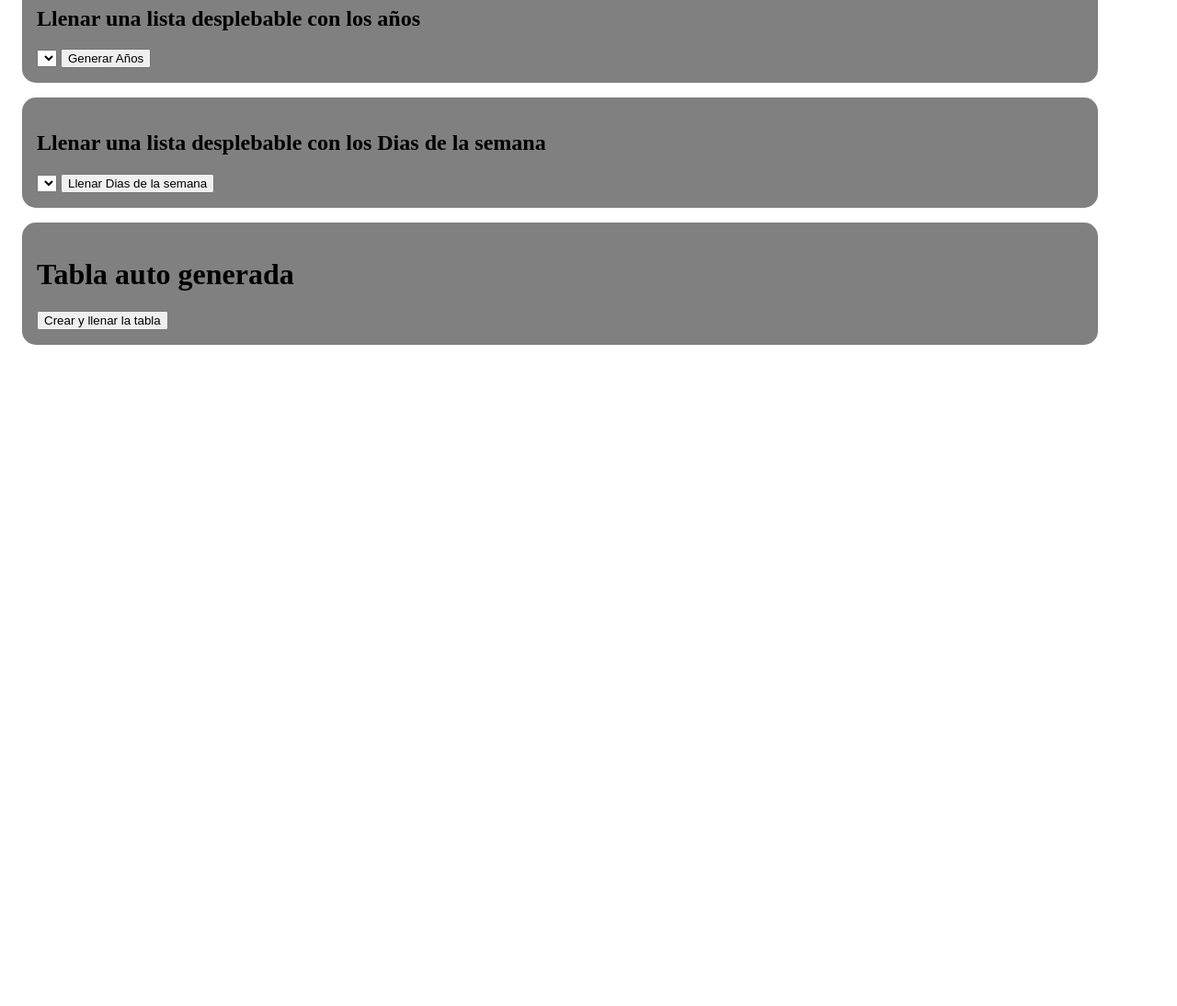
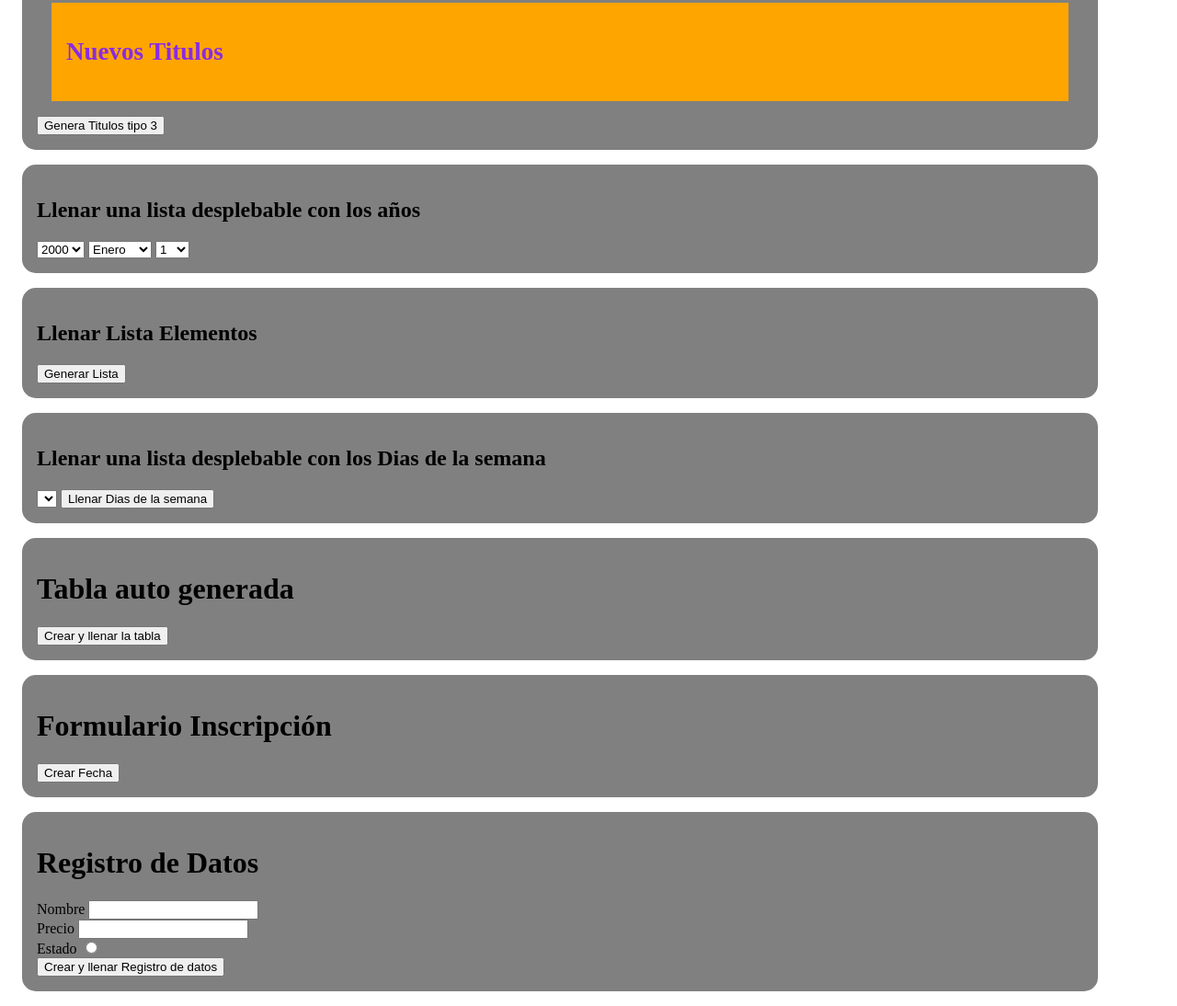
Before and after one commit to bermoz/ejercicio13_javascript1, a plain HTML site: page index.html in a window 1280 px wide. Shown: the part 1067-2161 px from the top of the page at 92% size. Before the commit the page ends 1458 px from the top, so only its background shows below. Drawn offline with Linux system fonts and the light colour scheme.

Commit message:
Actualización 03/05/2021

```diff
--- a/appdemo.js
+++ b/appdemo.js
@@ -26,6 +26,7 @@ function changeEstilo(newEstilo) {
   var elem = document.getElementById("para3");
   //  console.log(newEstilo)
   elem.className = newEstilo;
+  console.log(elem.getElementsByClassName());
 }
 
 function changeTexto(newTexto) {
@@ -58,10 +59,51 @@ function changeTexto(newTexto) {
      texto.appendChild(p1);
      }
 
+function llenarparrafos2(){
+  var p0 = "Elemento ";
+
+     var lista = document.getElementById("mparra2");
+     for(i = 1; i <= 10; i++){
+      var E1 = document.createElement("li");
+      E1.innerHTML = p0;
+      lista.appendChild(E1);
+    }
+}
+
+     function mistitulos() {
+      var t0 = prompt("Digite el titulo: ");
+      //"Lorem ipsum dolor sit amet consectetur adipisicing elit. Tenetur ratione a commodi amet nesciunt corrupti facilis molestias beatae fuga voluptates, hic libero alias accusantium possimus quisquam sint soluta reiciendis recusandae.";
+
+      var texto = document.getElementById("mtitulo");
+      //console.log(texto);
+      var t3 = document.createElement("h3");
+      t3.innerHTML = t0;
+      texto.appendChild(t3);
+      console.log(texto.className)
+      //alert(texto.className)
+      t3.className = "caja2"
+      console.log(t3.className)
+      }
+
      function llenarYear(){
-        select = document.getElementById("año");
-        for(i = 2000; i <= 2050; i++){
-          option = document.createElement("option");
+      var select = document.getElementById("año");
+        for(i = 2000; i <= 2022; i++){
+          var option = document.createElement("option");
+          option.value = i;
+          option.text = i;
+          select.appendChild(option);
+        }
+        var meses = ["Enero", "Febrero", "Marzo", "Abril"]
+        var select = document.getElementById("mes");
+        for(i = 0; i <= 3; i++){
+          var option = document.createElement("option");
+          option.value = i;
+          option.text = meses[i];
+          select.appendChild(option);
+        }
+        var select = document.getElementById("dia");
+        for(i = 1; i <= 30; i++){
+          var option = document.createElement("option");
           option.value = i;
           option.text = i;
           select.appendChild(option);
@@ -69,19 +111,21 @@ function changeTexto(newTexto) {
      }
 
      function llenarDias(){
-         Dias=["Lunes", "Martes", "Miercoles", "Jueves","Viernes","Sabado", "Domingo"];
-        select = document.getElementById("dia");
+         Dias=["Lunes", "Martes", "Miercoles", "Jueves","Viernes","Sabado", "Domingo", "Ninguno"];
+        select = document.getElementById("diatexto");
+
         for(i = 0; i <= 7; i++){
           option = document.createElement("option");
           option.value = i;
           option.text = Dias[i];
           select.appendChild(option);
         }
+
      }
 
  function generaTabla() {
         // get the reference for the body
-        var mybody = document.getElementsByTagName("body")[0];
+        var mybody = document.getElementById("mtabla");
 
         // creates <table> and <tbody> elements
         mytable     = document.createElement("table");
@@ -99,9 +143,17 @@ function changeTexto(newTexto) {
                 currenttext = document.createTextNode("cell is row " + j + ", column " + i);
                 // appends the Text Node we created into the cell <td>
                 mycurrent_cell.appendChild(currenttext);
+
+                if (i % 2 == 0) {
+                  mycurrent_cell.className="caja2"
+                }
+                else {
+                  mycurrent_cell.className="caja3"
+                }
                 // appends the cell <td> into the row <tr>
                 mycurrent_row.appendChild(mycurrent_cell);
             }
+
             // appends the row <tr> into <tbody>
             mytablebody.appendChild(mycurrent_row);
         }
@@ -112,4 +164,86 @@ function changeTexto(newTexto) {
         mybody.appendChild(mytable);
         // sets the border attribute of mytable to 2;
         mytable.setAttribute("border","2");
+
     }
+
+    function poneretiqueta(forma, titulo){
+      var t1 = document.createElement("label");
+      t1.innerHTML = titulo;
+      forma.appendChild(t1);
+    }
+
+    function generaForma(){
+
+      var forma = document.getElementById("mforma");
+      //console.log(texto);
+      var titulo ="Nombres y apellidos: "
+      poneretiqueta(forma, titulo);
+
+      var entrada1 = document.createElement("input");
+      entrada1.placeholder = "Digite nombres y apellidos";
+      entrada1.value = "";
+      entrada1.name ="nombre";
+      entrada1.type ="text";
+      entrada1.id="mnombre";
+      entrada1.className="caja4"
+      forma.appendChild(entrada1);
+
+      var t1 = document.createElement("br");
+      t1.innerHTML = titulo;
+      forma.appendChild(t1);
+
+      titulo ="Correo Electronico: "
+      poneretiqueta(forma, titulo);
+      var entrada2 = document.createElement("input");
+      entrada2.placeholder = "Digite Correo Electronico";
+      entrada2.value = "";
+      entrada2.name ="correo";
+      entrada2.type ="email";
+      entrada2.id="mcorreo"
+      entrada2.className="caja4"
+      forma.appendChild(entrada2);
+
+      var t1 = document.createElement("br");
+      t1.innerHTML = titulo;
+      forma.appendChild(t1);
+
+      titulo ="Fecha de Cita: "
+      poneretiqueta(forma, titulo);
+      var entrada3 = document.createElement("input");
+      entrada3.value = "";
+      entrada3.name ="fechahora";
+      entrada3.type ="datetime-local";
+      entrada3.id="mfechahora"
+      entrada3.className="caja4"
+      forma.appendChild(entrada3);
+
+      var t1 = document.createElement("br");
+      t1.innerHTML = titulo;
+      forma.appendChild(t1);
+    }
+
+ function myproducto(nombre, precio, estado){
+  alert(nombre, precio, estado)
+  /*const producto = {
+    nombreProducto: nombre,
+    precio : precio,
+    disponible : precio
+    }
+*/
+ }
+
+    function generaRegistro(){
+   /* const producto = {
+      nombreProducto: "Monitor 20 Pulgadas",
+      precio : 300,
+      disponible : true
+      }
+
+    const medidas = {
+      peso: '1kg',
+      medida: '1m'
+    }
+*/
+
+   }
--- a/cssappdemo.css
+++ b/cssappdemo.css
@@ -41,6 +41,16 @@
     margin: 1rem;
     padding: 1rem;
 }
+
+.caja4 {
+    background-color: gainsboro ;
+    color: blueviolet;
+    margin: .25rem;
+    padding: .25rem;
+    border-radius: 15px;
+    border-style:solid;
+}
+
 .cursiva {
      font-family: Arial, Helvetica, sans-serif;
      font-style: italic;
--- a/index.html
+++ b/index.html
@@ -7,7 +7,7 @@
     <title>Ejemplo getElementById</title>
     <link rel="stylesheet" href="cssappdemo.css" />
   </head>
-  <body>
+  <body onload = "llenarYear();">
     <h1>Ejemplos JavaScript</h1>
     <div class="caja">
       <h2 id="titulo">Ejemplos Contador con un click</h2>
@@ -60,24 +60,73 @@
     <div class="caja">
       <div id="mparra">
         <h2>Nuevos parrafos</h2>
+
       </div>
       <button onclick="misparrafos();">Genera parrafos</button>
     </div>
+
     <div class="caja">
+      <div class="caja3" id="mtitulo">
+        <h2>Nuevos Titulos</h2>
+      </div>
+      <button onclick="mistitulos();">Genera Titulos tipo 3</button>
+    </div>
+
+    <div class="caja" >
       <h2>Llenar una lista desplebable con los años</h2>
       <select id="año"></select>
+      <select id="mes"></select>
+      <select id="dia"></select>
+      <!--
       <button onclick="llenarYear();">Generar Años</button>
+      -->
+    </div>
+
+    <div class="caja" >
+      <div>
+      <h2>Llenar Lista Elementos</h2>
+      <ul id="mparra2">
+      </ul>
+      </div>
+      <button onclick="llenarparrafos2();">Generar Lista</button>
+    </div>
+
+
+    <div class="caja">
+      <h2>Llenar una lista desplebable con los Dias de la semana</h2>
+      <select id="diatexto"></select>
+      <button onclick="llenarDias();">Llenar Dias de la semana</button>
     </div>
 
     <div class="caja">
-      <h2>Llenar una lista desplebable con los Dias de la semana</h2>
-      <select id="dia"></select>
-      <button onclick="llenarDias();">Llenar Dias de la semana</button>
+      <div id="mtabla"><h1>Tabla auto generada</h1>
+      </div>
+      <button onclick="generaTabla();">Crear y llenar la tabla</button>
+
     </div>
+
     <div class="caja">
-      <div><h1>Tabla auto generada</h1></div>
-      <button onclick="generaTabla();">Crear y llenar la tabla</button>
+      <div id="mforma"><h1>Formulario Inscripción</h1>
+      </div>
+      <button onclick="generaForma();">Crear Fecha</button>
     </div>
+
+
+    <div class="caja">
+     <form action="">
+      <div id="mregistro"><h1>Registro de Datos</h1>
+      </div>
+      <label for="nombre">Nombre</label>
+      <input type="text" id="nombre"></input><br>
+      <label for="precio">Precio</label>
+      <input type="text" id="precio"></input><br>
+      <label for="estado">Estado</label>
+      <input type="radio" id="nombre"></input><br>
+      <button onclick="myproducto(nombre ,precio,estado);">Crear y llenar Registro de datos</button>
+    </form>
+    </div>
+
+
     <script src="appdemo.js"></script>
   </body>
 </html>
```
